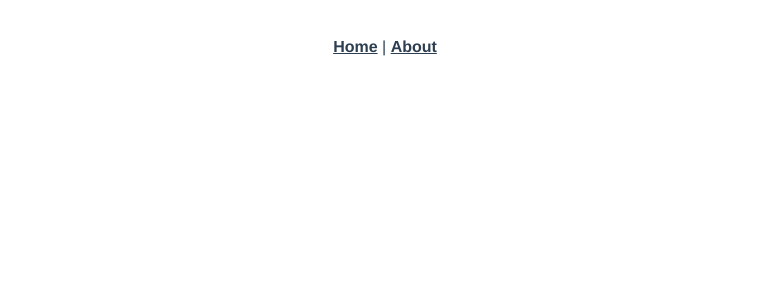
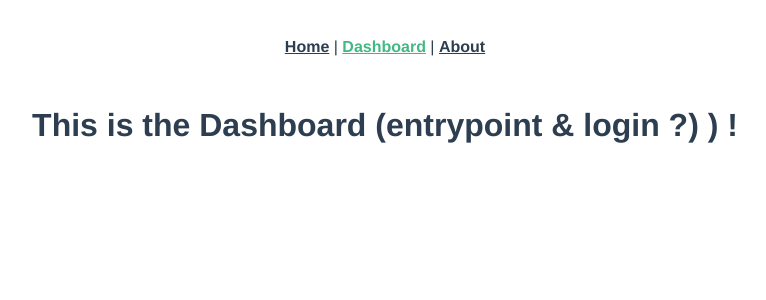
Before and after one commit to Bran72/pygmalab, a Vue app: page /dashboard in a window 1280 px wide. Shown: the top 300 px of the page, without its empty margins (255-1021 px from the left). Built offline with nearby package versions, Linux system fonts and the light colour scheme.

Commit message:
Updating routing

```diff
--- a/src/App.vue
+++ b/src/App.vue
@@ -2,6 +2,7 @@
   <div id="app">
     <div id="nav">
       <router-link to="/">Home</router-link> |
+      <router-link to="/dashboard">Dashboard</router-link> |
       <router-link to="/about">About</router-link>
     </div>
     <router-view/>
--- a/src/router/index.js
+++ b/src/router/index.js
@@ -1,8 +1,10 @@
 import Vue from 'vue'
 import VueRouter from 'vue-router'
+import Vuex from 'vuex'
 import Home from '../views/Home.vue'
 
 Vue.use(VueRouter)
+Vue.use(Vuex)
 
   const routes = [
   {
@@ -17,6 +19,14 @@
     // this generates a separate chunk (about.[hash].js) for this route
     // which is lazy-loaded when the route is visited.
     component: () => import(/* webpackChunkName: "about" */ '../views/About.vue')
+  },
+  {
+    path: '/dashboard',
+    name: 'Dashboard',
+    // route level code-splitting
+    // this generates a separate chunk (about.[hash].js) for this route
+    // which is lazy-loaded when the route is visited.
+    component: () => import(/* webpackChunkName: "about" */ '../views/Dashboard.vue')
   }
 ]
 
--- /dev/null
+++ b/src/views/Dashboard.vue
@@ -0,0 +1,5 @@
+<template>
+    <div class="dashboard">
+        <h1>This is the Dashboard (entrypoint & login ?) ) !</h1>
+    </div>
+</template>
```
